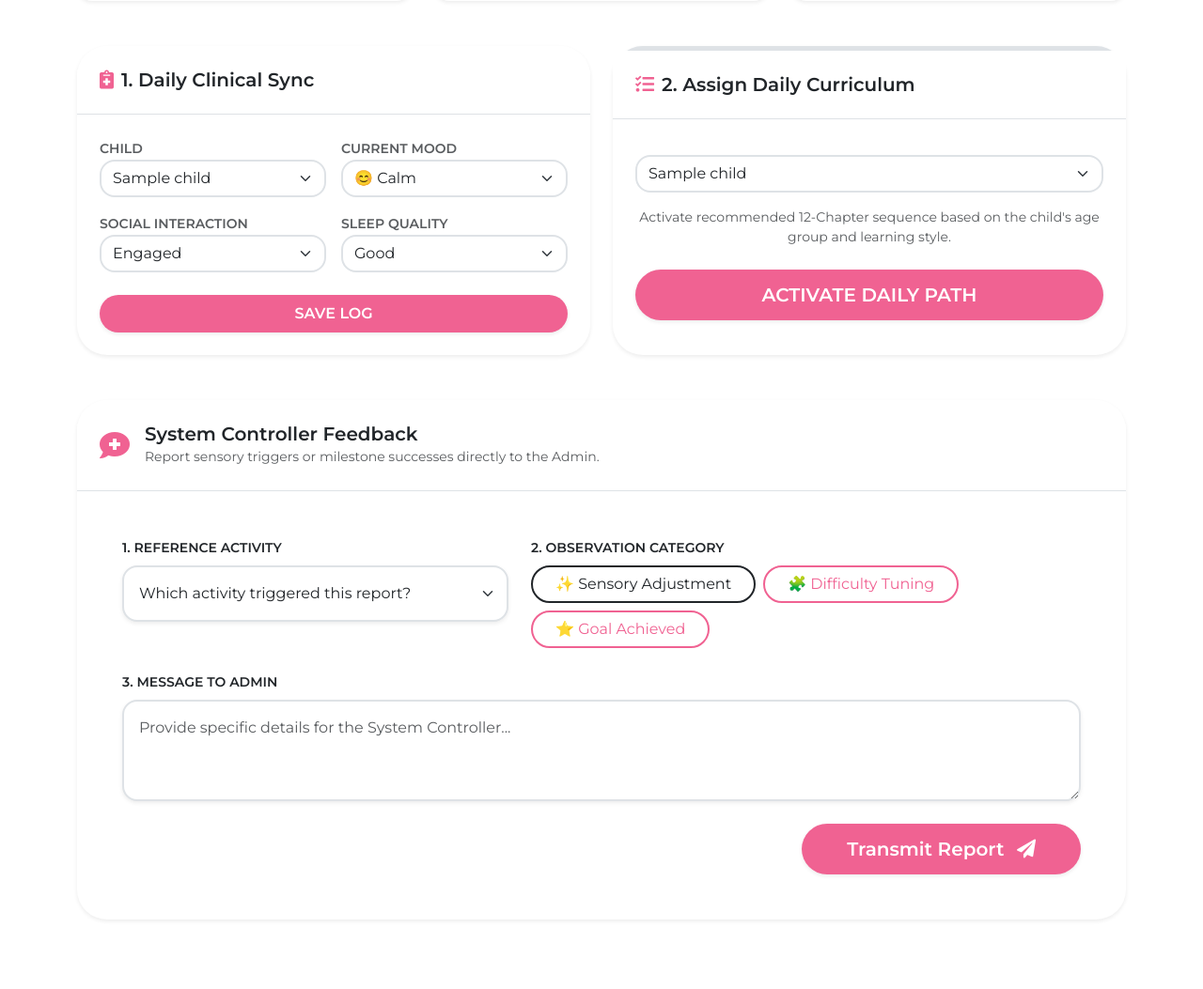
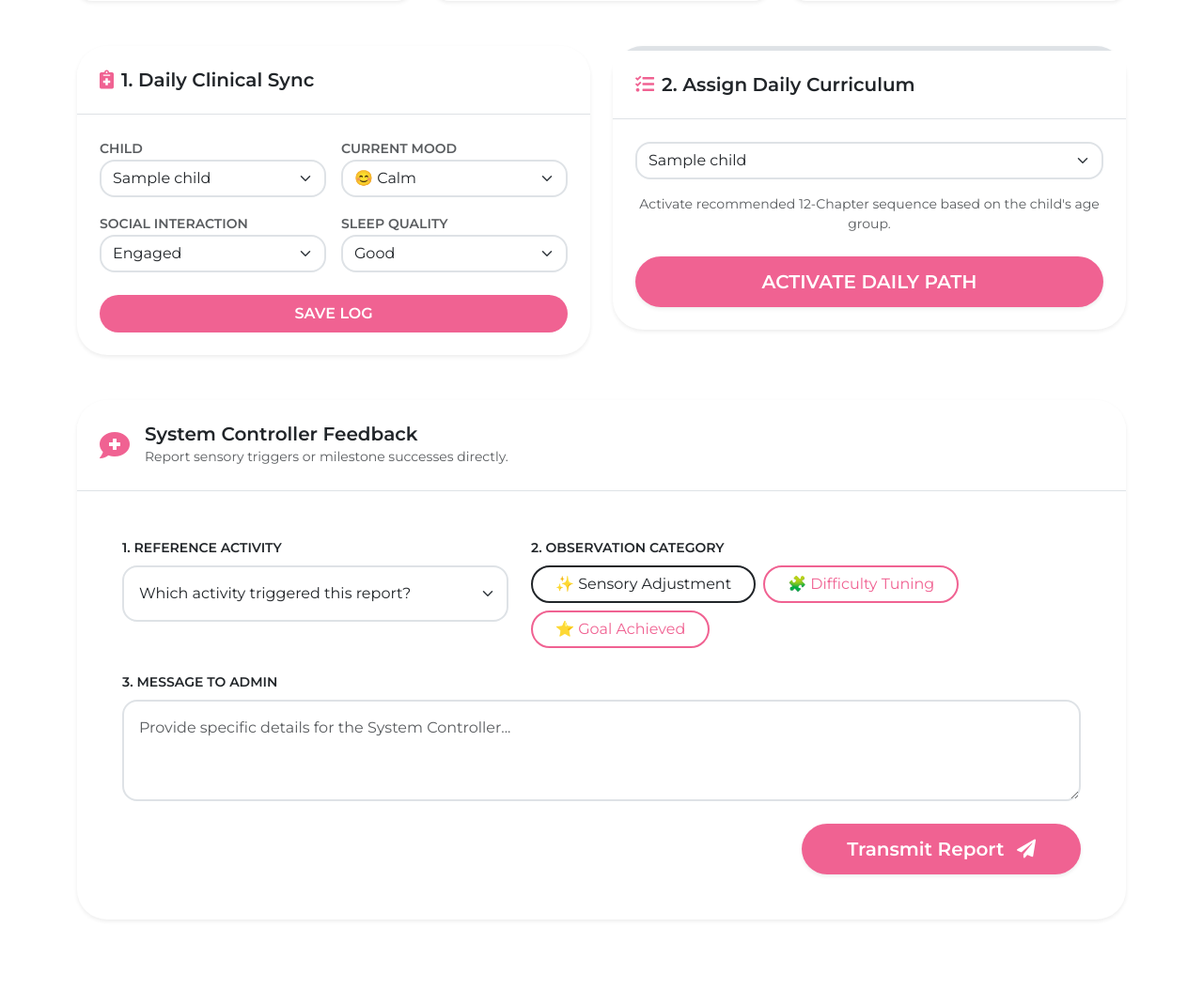
Before and after one commit to Vishnupriyashiju/autism-learning-platform, a Django app: template accounts/templates/accounts/dashboards/parent_dashboard.html in a window 1280 px wide. Shown: the part 803-1856 px from the top of the page at 94% size. Run offline with Django 5.2, Linux system fonts and the light colour scheme; the template is opened without the code that fills it: most values are stand-ins (such as "Sample title", 1, 10 or a date in 2020).

Commit message:
Refactor parent_dashboard.html for clarity and updates
Updated child dashboard to improve clarity and functionality.

```diff
--- a/accounts/templates/accounts/dashboards/parent_dashboard.html
+++ b/accounts/templates/accounts/dashboards/parent_dashboard.html
@@ -60,7 +60,7 @@
                             {% for child in children %}
                                 <li>
                                     {% if child.autism_percentage < 50 %}
-                                        {% if not child.user.is_approved %}
+                                        {% if not child.is_approved %}
                                             <div class="dropdown-item py-3 rounded-3 d-flex justify-content-between align-items-center opacity-75 bg-light">
                                                 <span>⏳ {{ child.name }}</span>
                                                 <span class="badge rounded-pill bg-secondary text-white px-2" style="font-size: 0.6rem;">Awaiting Admin</span>
@@ -74,9 +74,9 @@
                                         {% endif %}
                                     {% else %}
                                         <a class="dropdown-item py-3 rounded-3 d-flex justify-content-between align-items-center"
-                                           href="{% url 'high_sensitivity_dashboard' child.id %}">
+                                           href="{% url 'child_login_redirect' child.id %}">
                                             <span>🚀 {{ child.name }}</span>
-                                            <span class="badge rounded-pill bg-warning text-dark px-2" style="font-size: 0.6rem;">High Support Zone</span>
+                                            <span class="badge rounded-pill bg-warning text-dark px-2" style="font-size: 0.6rem;">High Support</span>
                                         </a>
                                     {% endif %}
                                 </li>
@@ -117,7 +117,7 @@
 <div class="container pb-5">
     <div class="row g-4 mt-4">
         <div class="col-lg-6">
-            <div class="card border-0 shadow-sm rounded-5 overflow-hidden h-100">
+            <div class="card border-0 shadow-sm rounded-5 overflow-hidden">
                 <div class="card-header bg-white py-4 px-4 border-bottom">
                     <h5 class="fw-bold text-dark mb-0"><i class="fas fa-notes-medical text-pink me-2"></i>1. Daily Clinical Sync</h5>
                 </div>
@@ -155,24 +155,24 @@
                                 </select>
                             </div>
                         </div>
-                        <button type="submit" class="btn btn-pink w-100 rounded-pill fw-bold mt-4 py-2 shadow-sm">SAVE LOG</button>
+                        <button type="submit" class="btn btn-pink w-100 rounded-pill fw-bold mt-4 py-2">SAVE LOG</button>
                     </form>
                 </div>
             </div>
         </div>
 
         <div class="col-lg-6">
-            <div class="card border-0 shadow-sm rounded-5 border-top border-5 border-pink h-100">
+            <div class="card border-0 shadow-sm rounded-5 border-top border-5 border-pink">
                 <div class="card-header bg-white py-4 px-4 border-bottom">
                     <h5 class="fw-bold text-dark mb-0"><i class="fas fa-tasks text-pink me-2"></i>2. Assign Daily Curriculum</h5>
                 </div>
-                <div class="card-body p-4 text-center d-flex flex-column justify-content-center">
+                <div class="card-body p-4 text-center">
                     <form method="POST" action="{% url 'assign_daily_lessons' %}">
                         {% csrf_token %}
                         <select name="child_id" class="form-select border-2 rounded-4 mb-3" required>
                             {% for child in children %}<option value="{{ child.id }}">{{ child.name }}</option>{% endfor %}
                         </select>
-                        <p class="small text-muted mb-4">Activate recommended 12-Chapter sequence based on the child's age group and learning style.</p>
+                        <p class="small text-muted mb-4">Activate recommended 12-Chapter sequence based on the child's age group.</p>
                         <button type="submit" class="btn btn-pink btn-lg w-100 rounded-pill fw-bold shadow-sm">ACTIVATE DAILY PATH</button>
                     </form>
                 </div>
@@ -185,7 +185,7 @@
             <i class="fas fa-comment-medical text-pink fa-2x me-3"></i>
             <div>
                 <h5 class="fw-bold text-dark mb-0">System Controller Feedback</h5>
-                <small class="text-muted">Report sensory triggers or milestone successes directly to the Admin.</small>
+                <small class="text-muted">Report sensory triggers or milestone successes directly.</small>
             </div>
         </div>
         <div class="card-body p-4 p-lg-5">
@@ -194,7 +194,7 @@
                 <div class="row g-4">
                     <div class="col-md-5">
                         <label class="form-label fw-bold text-dark small text-uppercase">1. Reference Activity</label>
-                        <select name="lesson_id" class="form-select border-2 rounded-4 p-3 shadow-sm" required>
+                        <select name="lesson_id" class="form-select border-2 rounded-4 p-3" required>
                             <option value="" disabled selected>Which activity triggered this report?</option>
                             {% for lesson in approved_lessons %}
                                 <option value="{{ lesson.id }}">{{ lesson.title }} ({{ lesson.skill_category|title }})</option>
@@ -218,7 +218,7 @@
 
                     <div class="col-12">
                         <label class="form-label fw-bold text-dark small text-uppercase">3. Message to Admin</label>
-                        <textarea name="message" class="form-control border-2 rounded-4 p-3 shadow-sm" rows="3"
+                        <textarea name="message" class="form-control border-2 rounded-4 p-3" rows="3"
                                   placeholder="Provide specific details for the System Controller..." required></textarea>
                     </div>
 
@@ -237,23 +237,16 @@
     .bg-soft-pink { background-color: #fce4ec; }
     .text-pink { color: #f06292 !important; }
     .btn-pink { background-color: #f06292; color: white; border: none; transition: 0.3s; }
-    .btn-pink:hover { background-color: #ec407a; color: white; transform: translateY(-2px); box-shadow: 0 5px 15px rgba(240, 98, 146, 0.4); }
-    .btn-outline-pink { color: #f06292; border: 2px solid #f06292; transition: 0.3s; }
+    .btn-pink:hover { background-color: #ec407a; color: white; transform: translateY(-2px); }
+    .btn-outline-pink { color: #f06292; border: 2px solid #f06292; }
     .btn-outline-pink:hover { background-color: #f06292; color: white; }
     .rounded-5 { border-radius: 2rem !important; }
-    .shadow-sm { box-shadow: 0 .125rem .25rem rgba(0,0,0,.075)!important; }
 </style>
 
 <script>
-/**
- * handlePortalLaunch
- * Standard redirection logic for independent learners.
- * Prompts parent before moving to the central login gate.
- */
 function handlePortalLaunch(childName) {
     const message = `Student Profile "${childName}" has Independent Direct Access enabled.\n\nWould you like to redirect to the Student Login page for password verification?`;
     if (confirm(message)) {
-        // Redirect to central login page so Hanna can enter her own credentials
         window.location.href = "{% url 'login' %}";
     }
 }
```
